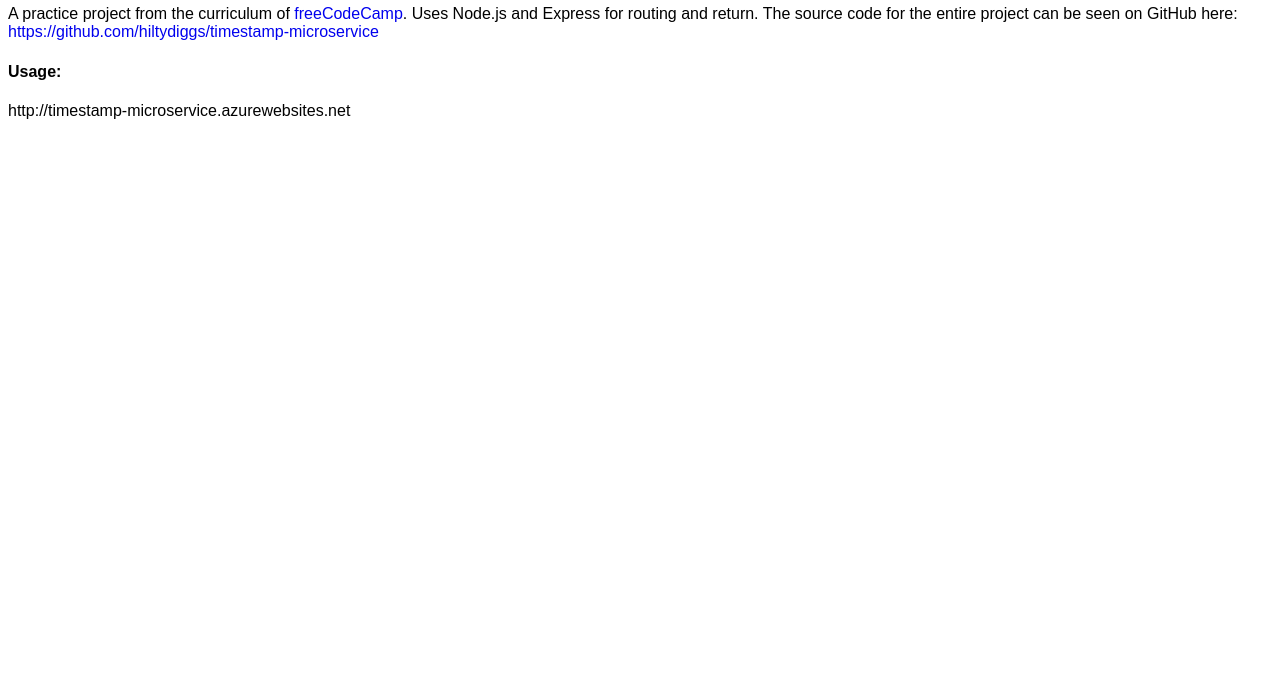
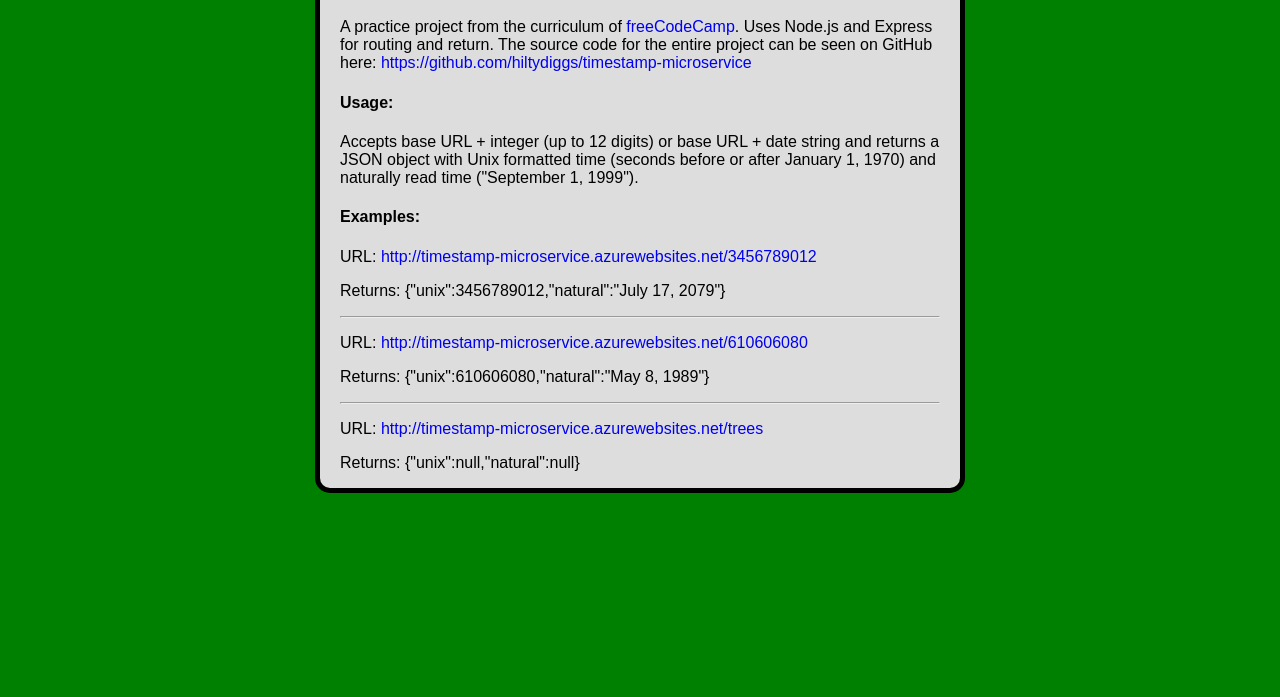
Before and after one commit to hiltydiggs/timestamp-microservice, a website: page index.html in a window 1280 px wide. Shown: the part 103-800 px from the top of the page. Drawn offline with Linux system fonts and the light colour scheme.

Commit message:
Added usage and examples

```diff
--- a/index.html
+++ b/index.html
@@ -4,11 +4,22 @@
     <title>Timestamp Microservice</title>
     <link rel="stylesheet" type="text/css" href="styles/styles.css" />
   </head>
-  <body>
-    <h2>Timestamp Microservice</h2>
-    <h4>About:</h4>
-    <p>A practice project from the curriculum of <a href="http://freecodecamp.com/">freeCodeCamp</a>. Uses Node.js and Express for routing and return. The source code for the entire project can be seen on GitHub here:<br /><a href="https://github.com/hiltydiggs/timestamp-microservice">https://github.com/hiltydiggs/timestamp-microservice</a></p>
-    <h4>Usage:</h4>
-    <p>http://timestamp-microservice.azurewebsites.net</p>
+  <body class="body">
+    <main class="container">
+      <h2>Timestamp Microservice</h2>
+      <h4>About:</h4>
+      <p>A practice project from the curriculum of <a href="http://freecodecamp.com/">freeCodeCamp</a>. Uses Node.js and Express for routing and return. The source code for the entire project can be seen on GitHub here: <a href="https://github.com/hiltydiggs/timestamp-microservice">https://github.com/hiltydiggs/timestamp-microservice</a></p>
+      <h4>Usage:</h4>
+      <p>Accepts base URL + integer (up to 12 digits) or base URL + date string and returns a JSON object with Unix formatted time (seconds before or after January 1, 1970) and naturally read time ("September 1, 1999").</p>
+      <h4>Examples:</h4>
+      <p>URL: <a href="http://timestamp-microservice.azurewebsites.net/3456789012">http://timestamp-microservice.azurewebsites.net/3456789012</a></p>
+      <p>Returns: {"unix":3456789012,"natural":"July 17, 2079"}</p>
+      <hr />
+      <p>URL: <a href="http://timestamp-microservice.azurewebsites.net/610606080">http://timestamp-microservice.azurewebsites.net/610606080</a></p>
+      <p>Returns: {"unix":610606080,"natural":"May 8, 1989"}</p>
+      <hr />
+      <p>URL: <a href="http://timestamp-microservice.azurewebsites.net/trees">http://timestamp-microservice.azurewebsites.net/trees</a></p>
+      <p>Returns: {"unix":null,"natural":null}</p>
+    </main>
   </body>
 </html>
```
